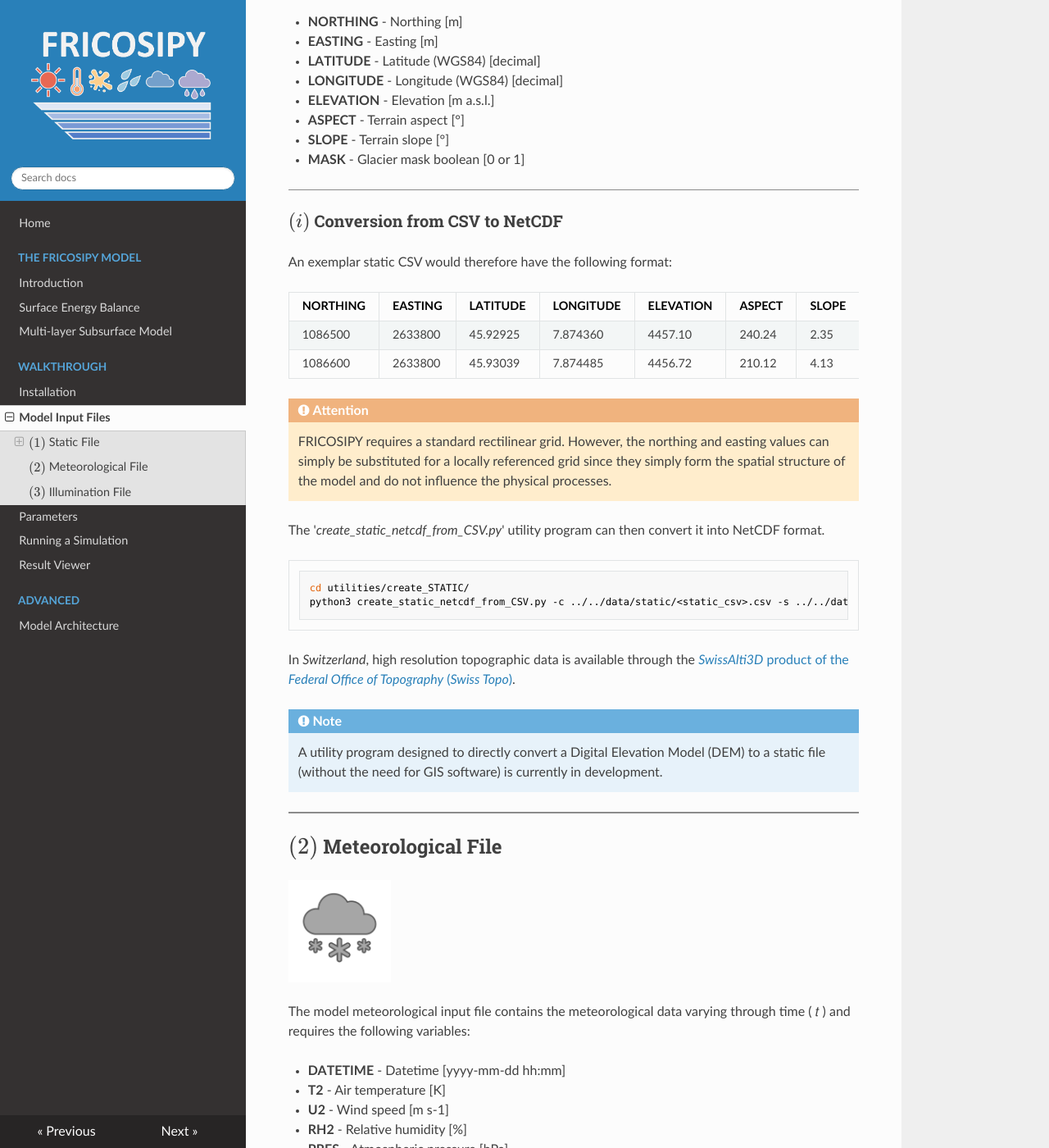
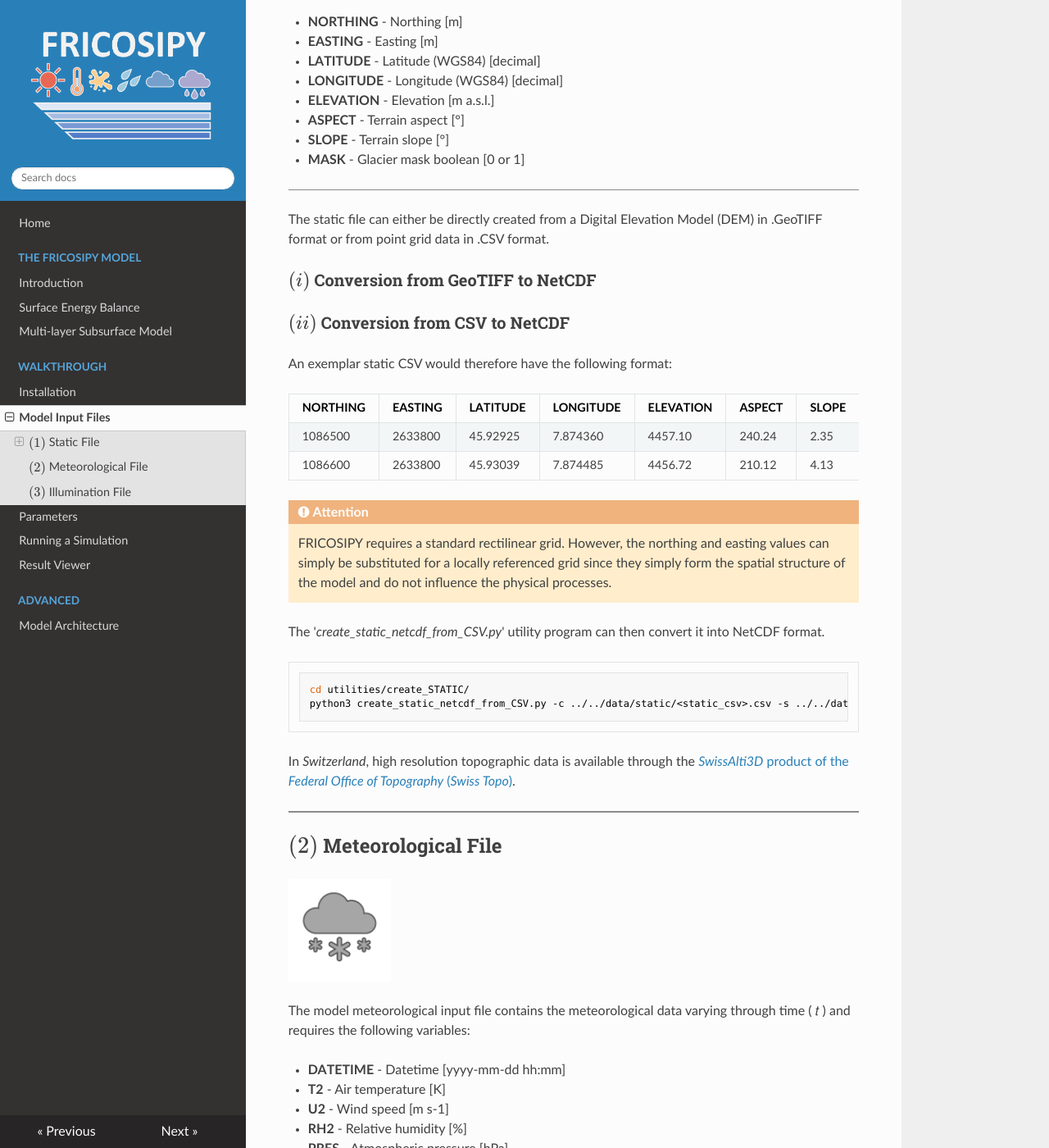
Before and after one commit to MarcusGastaldello/FRICOSIPY, an MkDocs documentation site: the page built from docs/model_input_files.md, in a window 1280 px wide and 1400 px high, scrolled down 617 px. Shown: the whole window at 82% size. Built offline with MkDocs 1.6.1, drawn with Linux system fonts in a browser that asks for light colours; nearby versions of some CDN libraries.

Commit message:
Update model_input_files.md

```diff
--- a/docs/model_input_files.md
+++ b/docs/model_input_files.md
@@ -30,7 +30,11 @@ The model static input file contains topographic information that varies across
 
 <hr style="height:1px; background-color:#8b8b8b; border:none;" />
 
-### $(i)$ Conversion from CSV to NetCDF
+The static file can either be directly created from a Digital Elevation Model (DEM) in .GeoTIFF format or from point grid data in .CSV format.
+
+### $(i)$ Conversion from GeoTIFF to NetCDF
+
+### $(ii)$ Conversion from CSV to NetCDF
 
 An exemplar static CSV would therefore have the following format:
 
@@ -51,10 +55,6 @@ python3 create_static_netcdf_from_CSV.py -c ../../data/static/<static_csv>.csv -
 
 In *Switzerland*, high resolution topographic data is available through the [*SwissAlti3D* product of the
 *Federal Office of Topography* (*Swiss Topo*)](https://www.swisstopo.admin.ch/en/height-model-swissalti3d).
-
-!!! note
-     A utility program designed to directly convert a Digital Elevation Model (DEM) to a static file (without the need for GIS software)
-     is currently in development.
 
 <hr style="height:2px; background-color:#8b8b8b; border:none;" />
 
```
